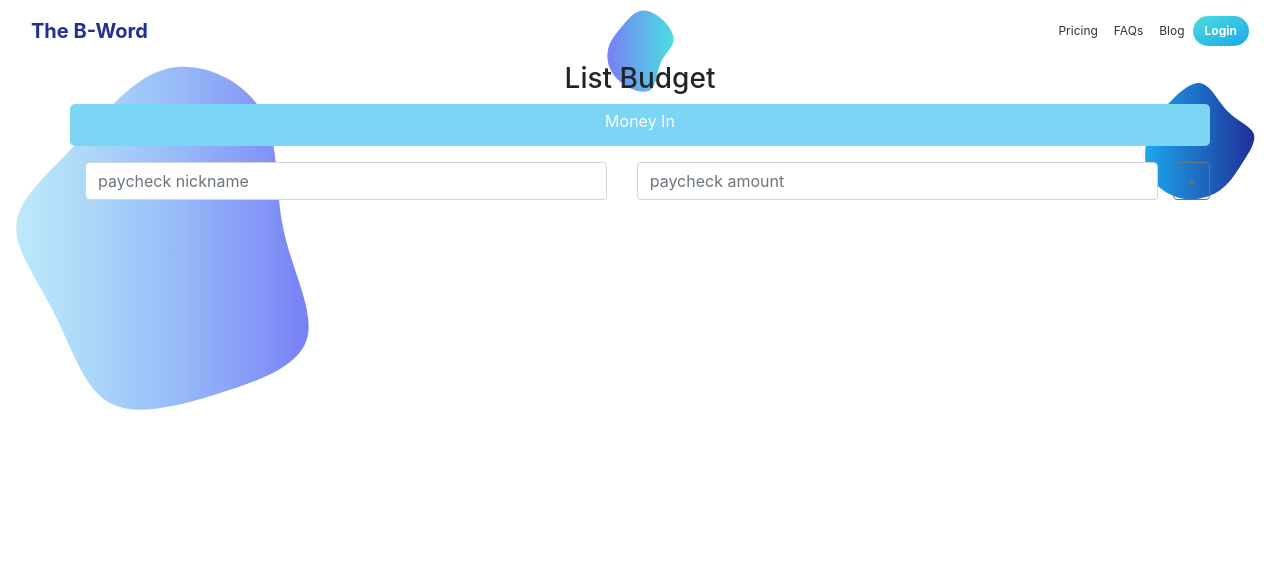
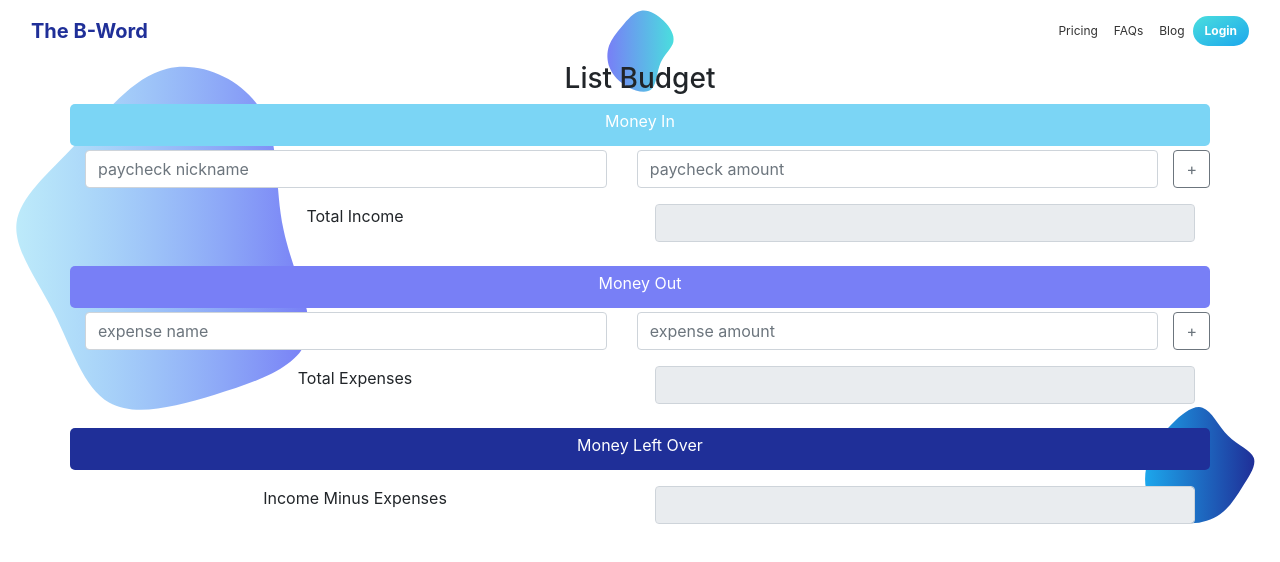
Before and after one commit to SirenaAlyceDev/react-budget, a React (Create React App) app: page /faqs in a window 1280 px wide. Shown: the top 562 px of the page. Built offline with nearby package versions, Linux system fonts and the light colour scheme.

Commit message:
finished dynamic input fields

```diff
--- /dev/null
+++ b/src/components/ListBudgetExpenseComponent.js
@@ -0,0 +1,111 @@
+import React, { useState } from "react";
+import {
+  Form,
+  FormGroup,
+  Label,
+  Input,
+  Col,
+  Button,
+  Row,
+  Container,
+} from "reactstrap";
+
+const ListExpense = (props) => {
+  const [inputList, setInputList] = useState([
+    { expense: "", expenseamount: "" },
+  ]);
+
+  // handle input change
+  const handleInputChange = (e, index) => {
+    const { name, value } = e.target;
+    const list = [...inputList];
+    list[index][name] = value;
+    setInputList(list);
+  };
+
+  // handle click event of the remove Button
+  const handleRemoveClick = (index) => {
+    const list = [...inputList];
+    list.splice(index, 1);
+    setInputList(list);
+  };
+
+  // handle click event of the add button
+  const handleAddClick = () => {
+    setInputList([...inputList, { expense: "", expenseamount: "" }]);
+  };
+
+  return (
+    <React.Fragment>
+      <div>
+        <Container className="mb-1">
+          <Row>
+            <Col className="moneyOutHeader">
+              <Label for="moneyOut">Money Out</Label>
+            </Col>
+          </Row>
+        </Container>
+
+        {inputList.map((x, i) => {
+          return (
+            <div className="box container">
+              <Form id="moneyOutForm">
+                <FormGroup row>
+                  <Col>
+                    <Input
+                      type="text"
+                      name="expense"
+                      id="expense"
+                      value={x.expense}
+                      placeholder="expense name"
+                      onChange={(e) => handleInputChange(e, i)}
+                    />
+                  </Col>
+                  <Col>
+                    <Input
+                      type="number"
+                      name="expenseamount"
+                      id="expenseamount"
+                      value={x.expenseamount}
+                      placeholder="expense amount"
+                      onChange={(e) => handleInputChange(e, i)}
+                    />
+                  </Col>
+                  {inputList.length - 1 === i && (
+                    <Button className="btn" onClick={handleAddClick} outline>
+                      {" "}
+                      +{" "}
+                    </Button>
+                  )}
+                  {inputList.length !== 1 && (
+                    <Button
+                      className="btn"
+                      onClick={() => handleRemoveClick(i)}
+                      outline
+                    >
+                      {" "}
+                      -{" "}
+                    </Button>
+                  )}
+                </FormGroup>
+              </Form>
+            </div>
+          );
+        })}
+        <Container>
+          <Row>
+            <Col>
+              <Label for="totalIncome">Total Expenses</Label>
+            </Col>
+            <Col>
+              <Input className="totalExpenses" disabled />
+            </Col>
+          </Row>
+        </Container>
+        <br />
+      </div>
+    </React.Fragment>
+  );
+};
+
+export default ListExpense;
--- a/src/components/ListBudgetComponent.js
+++ b/src/components/ListBudgetIncomeComponent.js
@@ -1,4 +1,4 @@
-import React, { Component, useState } from "react";
+import React, { useState } from "react";
 import {
   Form,
   FormGroup,
@@ -10,8 +10,28 @@ import {
   Container,
 } from "reactstrap";
 
-const ListCalculator = (props) => {
+const ListIncome = (props) => {
   const [inputList, setInputList] = useState([{ income: "", amount: "" }]);
+
+  // handle input change
+  const handleInputChange = (e, index) => {
+    const { name, value } = e.target;
+    const list = [...inputList];
+    list[index][name] = value;
+    setInputList(list);
+  };
+
+  // handle click event of the remove Button
+  const handleRemoveClick = (index) => {
+    const list = [...inputList];
+    list.splice(index, 1);
+    setInputList(list);
+  };
+
+  // handle click event of the add button
+  const handleAddClick = () => {
+    setInputList([...inputList, { income: "", amount: "" }]);
+  };
 
   return (
     <React.Fragment>
@@ -19,22 +39,27 @@ const ListCalculator = (props) => {
         <h3>List Budget</h3>
       </div>
       <div>
+        <Container className="mb-1">
+          <Row>
+            <Col className="moneyInHeader">
+              <Label for="moneyIn">Money In</Label>
+            </Col>
+          </Row>
+        </Container>
+
         {inputList.map((x, i) => {
           return (
             <div className="box container">
               <Form id="moneyInForm">
-                <FormGroup row className="moneyInHeader">
-                  <Col>
-                    <Label for="moneyIn">Money In</Label>
-                  </Col>
-                </FormGroup>
                 <FormGroup row>
                   <Col>
                     <Input
                       type="text"
                       name="income"
                       id="income"
+                      value={x.income}
                       placeholder="paycheck nickname"
+                      onChange={(e) => handleInputChange(e, i)}
                     />
                   </Col>
                   <Col>
@@ -42,22 +67,43 @@ const ListCalculator = (props) => {
                       type="number"
                       name="amount"
                       id="incomeAmount"
+                      value={x.amount}
                       placeholder="paycheck amount"
+                      onChange={(e) => handleInputChange(e, i)}
                     />
                   </Col>
-                  {inputList.length - 1 === i && <Button className="btn" outline>
-                    {" "}
-                    +{" "}
-                  </Button>}
-                  {inputList.length !== 1 && <Button className="btn" outline>
-                    {" "}
-                    -{" "}
-                  </Button>}
+                  {inputList.length - 1 === i && (
+                    <Button className="btn" onClick={handleAddClick} outline>
+                      {" "}
+                      +{" "}
+                    </Button>
+                  )}
+                  {inputList.length !== 1 && (
+                    <Button
+                      className="btn"
+                      onClick={() => handleRemoveClick(i)}
+                      outline
+                    >
+                      {" "}
+                      -{" "}
+                    </Button>
+                  )}
                 </FormGroup>
               </Form>
             </div>
           );
         })}
+        <Container>
+          <Row>
+            <Col>
+              <Label for="totalIncome">Total Income</Label>
+            </Col>
+            <Col>
+              <Input className="totalIncome" disabled />
+            </Col>
+          </Row>
+        </Container>
+        <br />
       </div>
     </React.Fragment>
   );
@@ -188,4 +234,4 @@ const ListCalculator = (props) => {
 //         </Row>
 //       </Container> */}
 
-export default ListCalculator;
+export default ListIncome;
--- /dev/null
+++ b/src/components/ListBudgetLeftOver.js
@@ -0,0 +1,35 @@
+import React, { Component } from "react";
+import {
+  Form,
+  FormGroup,
+  Label,
+  Input,
+  Col,
+  Container,
+} from "reactstrap";
+
+class ListRemaining extends Component {
+  render() {
+    return (
+      <Container>
+        <Form id="moneyLeft">
+          <FormGroup row className="moneyLeftOverHeader">
+            <Col>
+              <Label for="moneyLeft">Money Left Over</Label>
+            </Col>
+          </FormGroup>
+          <FormGroup row>
+            <Col>
+              <Label for="moneyLeft">Income Minus Expenses</Label>
+            </Col>
+            <Col>
+              <Input className="moneyLeft" disabled />
+            </Col>
+          </FormGroup>
+        </Form>
+      </Container>
+    );
+  }
+}
+
+export default ListRemaining;
--- a/src/components/MainComponent.js
+++ b/src/components/MainComponent.js
@@ -3,7 +3,7 @@ import Home from './HomeComponent';
 import BudgetStyle from './BudgetStyleChoiceComponent';
 import Header from "./HeaderComponent";
 import { Switch, Route, Redirect } from "react-router-dom";
-import ListCalculator from "./ListBudgetComponent";
+import ListBudget from './SimpleListComponent';
 
 class Main extends Component {
   render() {
@@ -18,7 +18,7 @@ class Main extends Component {
         <Switch>
           <Route path='/home' component={HomePage} />
           <Route path='/budgetstyle' component={BudgetStyle} />
-          <Route path='/faqs' component={ListCalculator} />
+          <Route path='/faqs' component={ListBudget} />
           <Redirect to='/home' />
         </Switch>
       </div>
--- a/src/components/SimpleListComponent.js
+++ b/src/components/SimpleListComponent.js
@@ -0,0 +1,18 @@
+import React, { Component } from "react";
+import ListExpense from "./ListBudgetExpenseComponent";
+import ListIncome from "./ListBudgetIncomeComponent";
+import ListRemaining from "./ListBudgetLeftOver";
+
+class ListBudget extends Component {
+  render() {
+    return (
+      <div>
+        <ListIncome />
+        <ListExpense />
+        <ListRemaining />
+      </div>
+    );
+  }
+}
+
+export default ListBudget;
```
Also changed, not shown: 1 other file (tests, documents, lock files or other folders).
